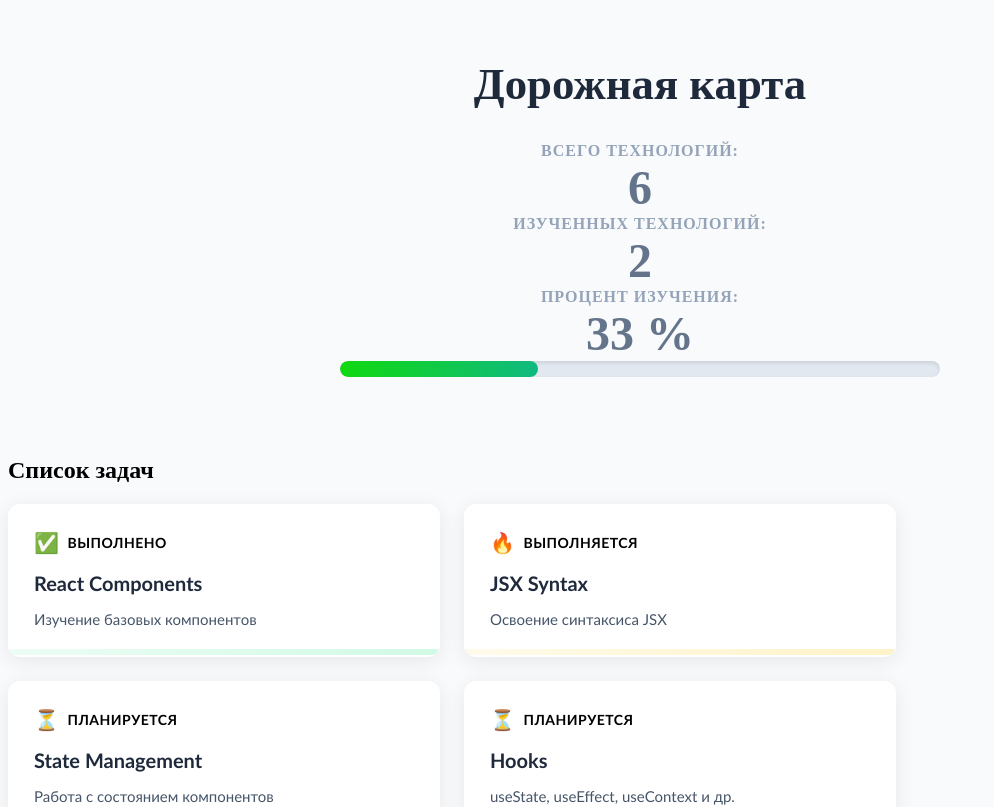
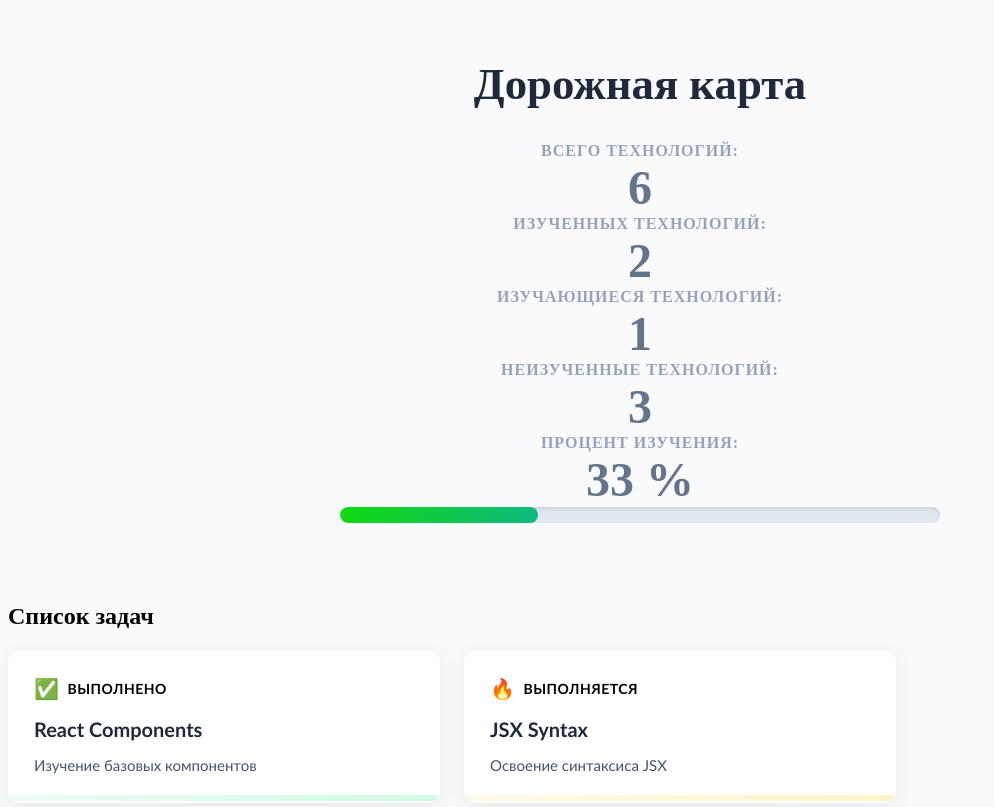
Before and after one commit to FastTra1n/task-tracker, a React (Vite) app: page / in a window 1280 px wide. Shown: the top 807 px of the page, without its empty margins (0-994 px from the left). Built offline with nearby package versions, Linux system fonts and the light colour scheme.

Commit message:
feat(ProgressHeader): added a display of the number of techs being studied and not yet studied.

```diff
--- a/src/components/ProgressHeader.jsx
+++ b/src/components/ProgressHeader.jsx
@@ -1,6 +1,8 @@
 function ProgressHeader({ techs }) {
   const totalQuanity = techs.length
   const completedQuanity = techs.filter(tech => tech.status == 'completed').length
+  const inProgressQuanity = techs.filter(tech => tech.status == 'in-progress').length
+  const notStartedQuanity = techs.filter(tech => tech.status == 'not-started').length
   const completedPercentage = Math.round(completedQuanity / totalQuanity * 100)
 
   return (
@@ -16,6 +18,12 @@ function ProgressHeader({ techs }) {
         <div className="progress-header__stat">
           <span className="stat__label">Изученных технологий: </span>
           <span className="stat__number">{completedQuanity}</span>
+
+          <span className="stat__label">Изучающиеся технологий: </span>
+          <span className="stat__number">{inProgressQuanity}</span>
+
+          <span className="stat__label">Неизученные технологий: </span>
+          <span className="stat__number">{notStartedQuanity}</span>
         </div>
 
         <div className="progress-header__stat">
```
